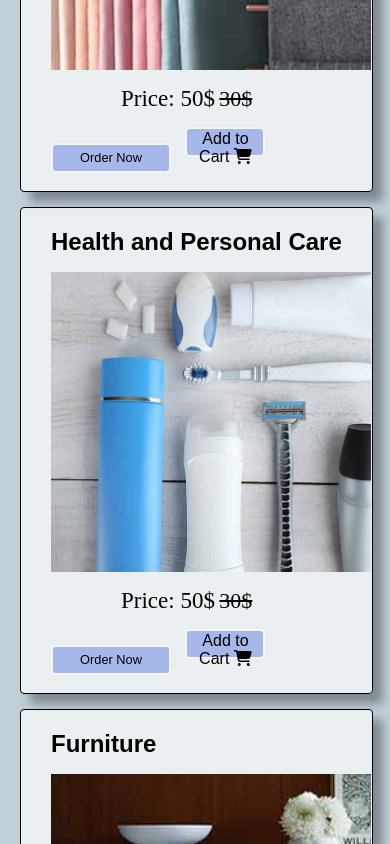
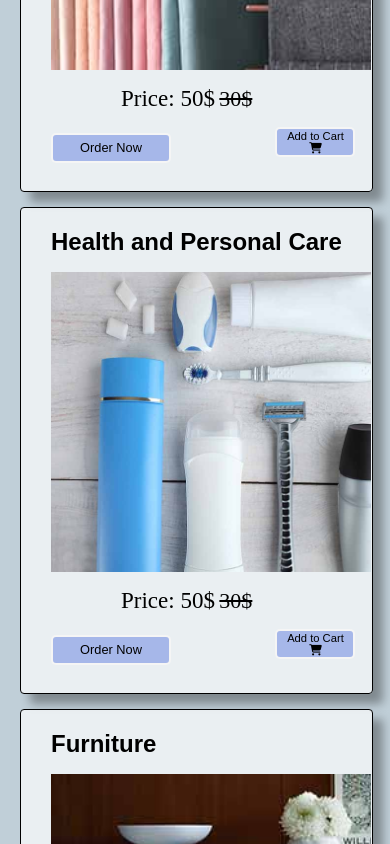
Before and after one commit to Mudasir123r2/E-Commerce-Front-End-Project, a plain HTML site: page index.html in a window 390 px wide. Shown: the part 1100-1944 px from the top of the page. Drawn offline with nearby package versions, Linux system fonts and the light colour scheme.

Commit message:
Update style.css

```diff
--- a/style.css
+++ b/style.css
@@ -810,10 +810,13 @@ header {
     }
      .box-content{
         height: 380px;
+
     }
     .cart{
       width: 80px;
-      font-size: 1rem;
+      font-size: 0.7rem;
+        margin-bottom:70px;
+        margin-left:100px;
      }
 }
 
```
